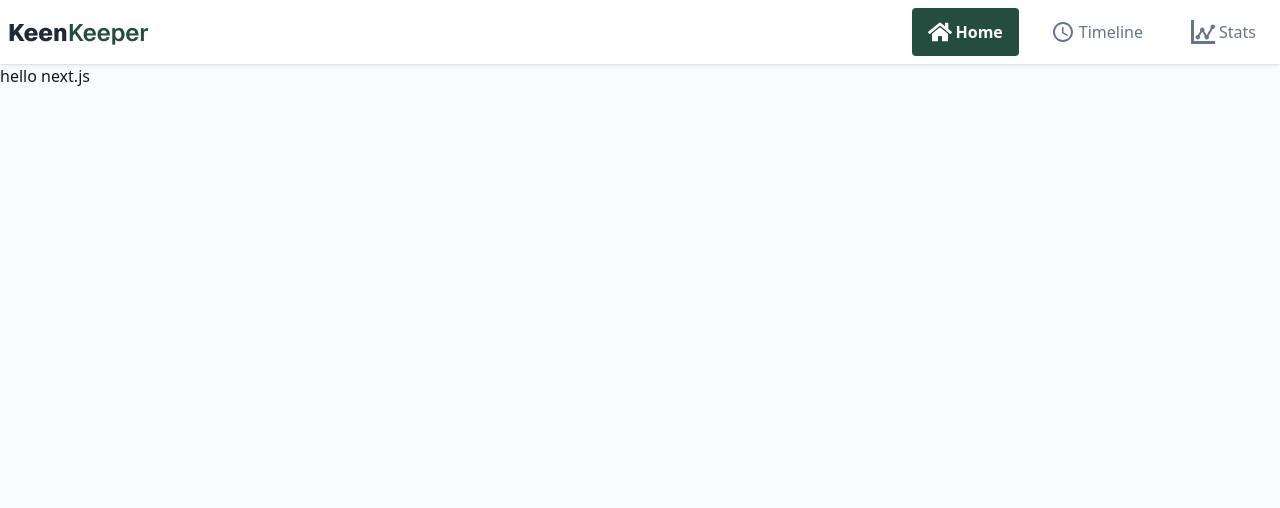
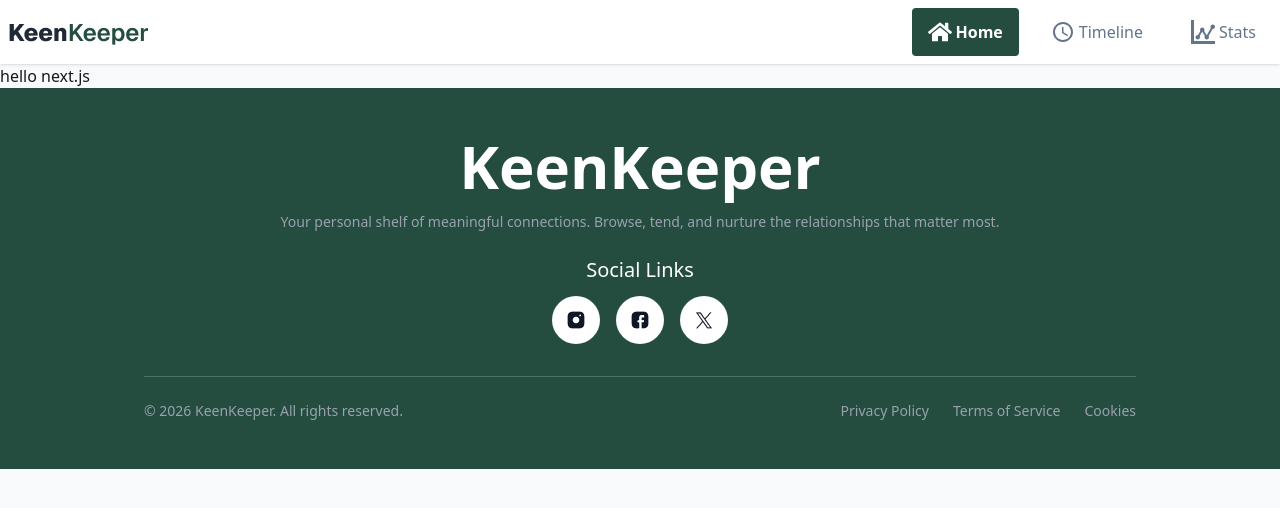
Before and after one commit to rabbitkg/B13-A07, a Next.js app: page / in a window 1280 px wide. Shown: the top 508 px of the page. Built offline with nearby package versions, Linux system fonts and the light colour scheme.

Commit message:
added a footer and degine.

```diff
--- a/src/app/layout.js
+++ b/src/app/layout.js
@@ -1,6 +1,7 @@
 import { Geist, Geist_Mono } from "next/font/google";
 import "./globals.css";
 import Navbar from "@/components/Navbar";
+import FooterSection from "@/components/Footer";
 
 const geistSans = Geist({
   variable: "--font-geist-sans",
@@ -27,7 +28,7 @@ export default function RootLayout({ children }) {
       <body className="min-h-full flex flex-col bg-[#F8FAFC]">
         <Navbar/>
         {children}
-
+        <FooterSection/>
         </body>
     </html>
   );
--- /dev/null
+++ b/src/components/Footer.jsx
@@ -0,0 +1,48 @@
+import Image from 'next/image';
+import React from 'react';
+
+const FooterSection = () => {
+    return (
+        <footer className="bg-[#244D3F] text-white py-12">
+            <div className="max-w-5xl mx-auto text-center px-4">
+
+                <h1 className="text-6xl font-bold mb-4">KeenKeeper</h1>
+                <p className="text-sm text-gray-400 mb-6">
+                    Your personal shelf of meaningful connections. Browse, tend, and nurture the relationships that matter most.
+                </p>
+                <div className="mb-8">
+                    <p className="mb-3 text-xl">Social Links</p>
+
+                    <div className="flex justify-center gap-4">
+                        <a href="#" className="bg-white text-black p-1 rounded-full">
+                            <Image src="/assets/instagram.png" alt="Instagram" width={40} height={40} />
+                        </a>
+
+                        <a href="#" className="bg-white text-black p-1 rounded-full">
+                            <Image src="/assets/facebook.png" alt="Facebook" width={40} height={40} />
+                        </a>
+
+                        <a href="#" className="bg-white text-black p-1 rounded-full">
+                            <Image src="/assets/twitter.png" alt="Twitter" width={40} height={40} />
+                        </a>
+                    </div>
+                </div>
+
+                <div className="border-t border-white/20 my-6"></div>
+
+                <div className="flex flex-col md:flex-row justify-between items-center text-sm text-gray-400">
+                    <p>© 2026 KeenKeeper. All rights reserved.</p>
+
+                    <div className="flex gap-6 mt-3 md:mt-0">
+                        <a href="#">Privacy Policy</a>
+                        <a href="#">Terms of Service</a>
+                        <a href="#">Cookies</a>
+                    </div>
+                </div>
+
+            </div>
+        </footer>
+    );
+};
+
+export default FooterSection;
```
